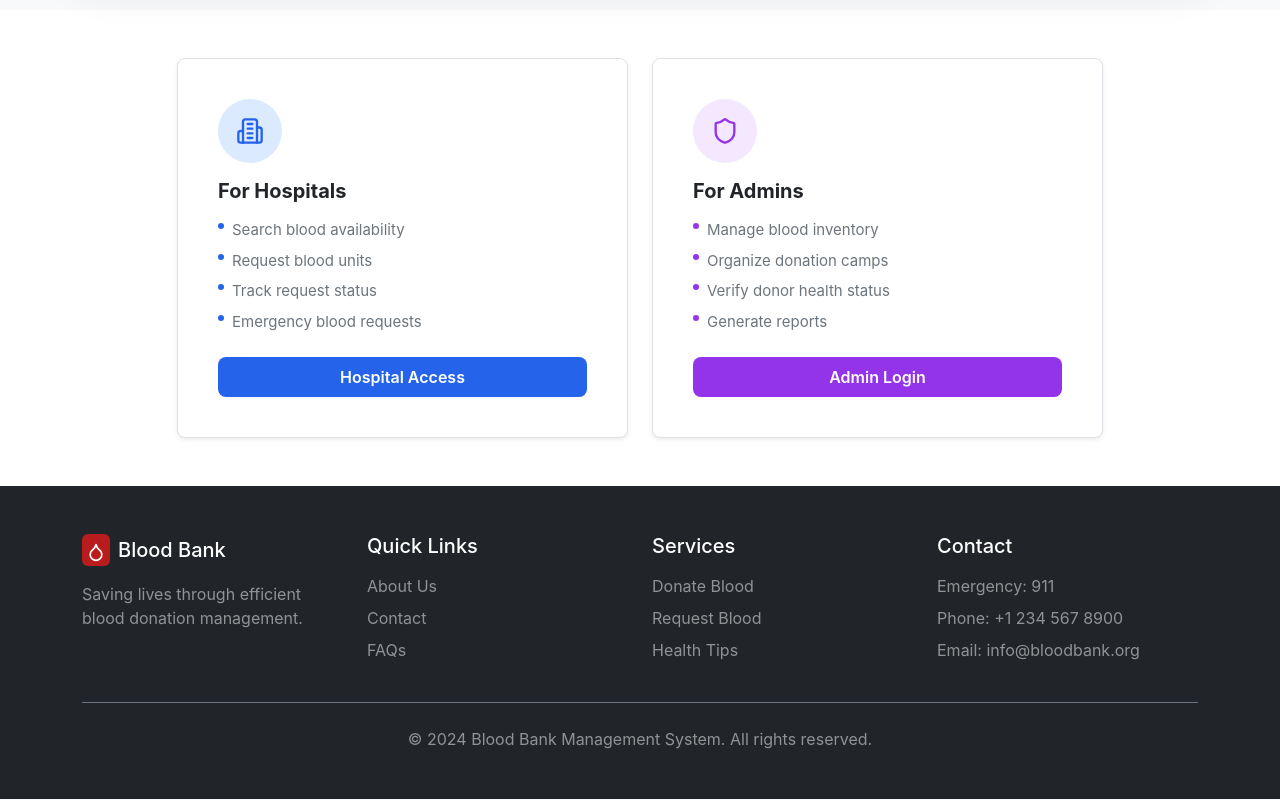
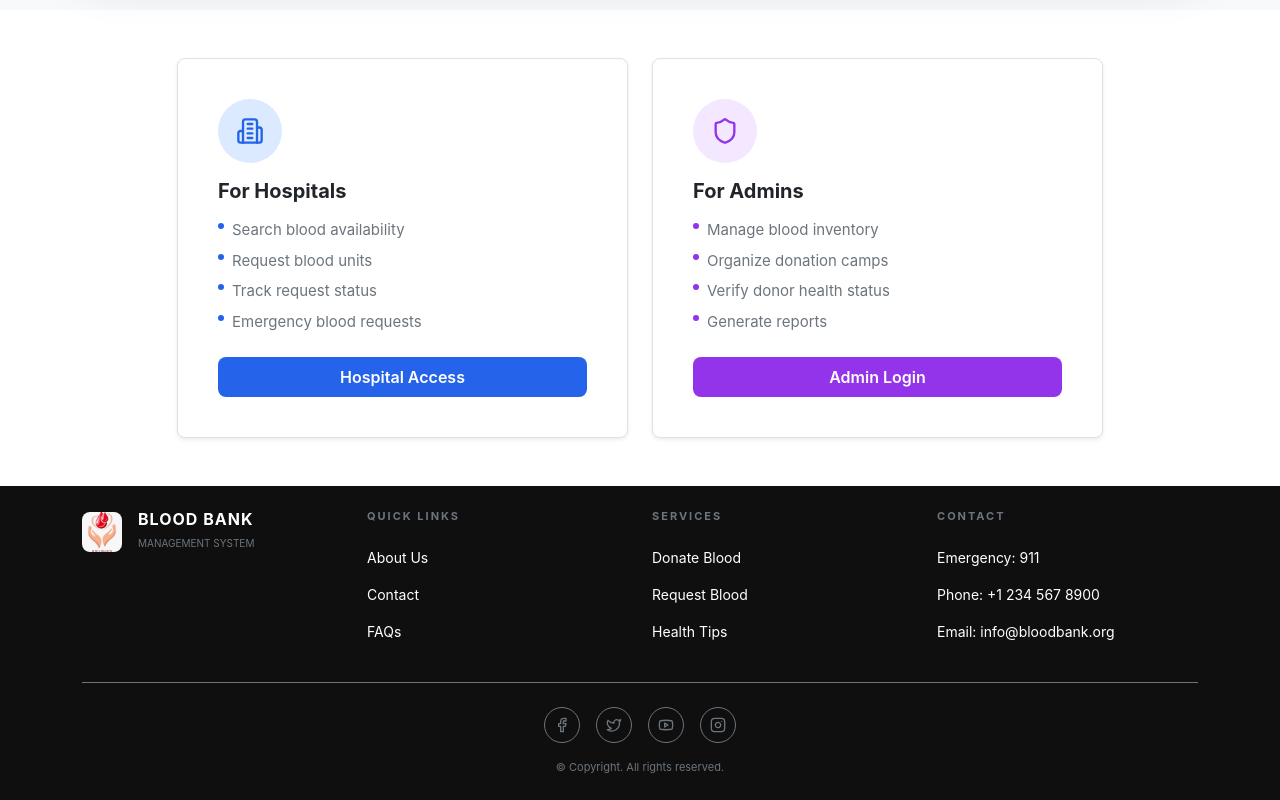
Before and after one commit to Meens-10/Bloodbankmanagement, a React (Vite) app: page / in a window 1280 px wide. Shown: the part 1482-2282 px from the top of the page. Built offline with nearby package versions, Linux system fonts and the light colour scheme.

Commit message:
finallllll

```diff
--- a/src/app/App.jsx
+++ b/src/app/App.jsx
@@ -5,6 +5,7 @@ import { DonorLogin } from './components/auth/DonorLogin';
 import { HospitalLogin } from './components/auth/HospitalLogin';
 import { AdminLogin } from './components/auth/AdminLogin';
 import { Header } from './components/Header';
+import { MainLayout } from './components/MainLayout';
 import { DonorPortal } from './components/DonorPortal';
 import { HospitalPortal } from './components/HospitalPortal';
 import { AdminPortal } from './components/AdminPortal';
@@ -37,7 +38,7 @@ export const router = createBrowserRouter([
         path: '/',
         element: (
             <AuthProvider>
-                <Outlet />
+                <MainLayout />
             </AuthProvider>
         ),
         children: [
--- a/src/app/components/DonorRegistration.jsx
+++ b/src/app/components/DonorRegistration.jsx
@@ -88,7 +88,7 @@ export function DonorRegistration() {
                                             <Form.Control
                                                 size="lg"
                                                 type="tel"
-                                                placeholder="+1 234-567-8900"
+                                                placeholder="+91 234-567-8900"
                                                 value={formData.phone}
                                                 onChange={e => setFormData({ ...formData, phone: e.target.value })}
                                                 required
--- /dev/null
+++ b/src/app/components/Footer.jsx
@@ -0,0 +1,69 @@
+import { Container, Row, Col } from 'react-bootstrap';
+import { Droplet, Facebook, Twitter, Youtube, Instagram } from 'lucide-react';
+import logo from '../../assets/logo.jpg';
+
+export function Footer() {
+    return (
+        <footer className="text-white py-4" style={{ backgroundColor: '#0f0f0f' }}>
+            <Container>
+                <Row className="gy-4 mb-4">
+                    <Col lg={3} md={6}>
+                        <div className="d-flex align-items-center gap-3 mb-3">
+                            <img
+                                src={logo}
+                                alt="Blood Bank Logo"
+                                className="rounded-3"
+                                style={{ width: '40px', height: '40px', objectFit: 'cover' }}
+                            />
+                            <div>
+                                <h5 className="mb-0 fw-bold text-uppercase" style={{ letterSpacing: '1px', fontSize: '16px' }}>Blood Bank</h5>
+                                <small className="text-secondary" style={{ fontSize: '10px' }}>MANAGEMENT SYSTEM</small>
+                            </div>
+                        </div>
+                    </Col>
+                    <Col lg={3} md={6}>
+                        <h6 className="fw-bold mb-4 text-uppercase text-secondary" style={{ fontSize: '11px', letterSpacing: '2px' }}>Quick Links</h6>
+                        <ul className="list-unstyled text-secondary small">
+                            <li className="mb-3"><a href="#" className="text-white text-decoration-none hover-opacity-75">About Us</a></li>
+                            <li className="mb-3"><a href="#" className="text-white text-decoration-none hover-opacity-75">Contact</a></li>
+                            <li className="mb-3"><a href="#" className="text-white text-decoration-none hover-opacity-75">FAQs</a></li>
+                        </ul>
+                    </Col>
+                    <Col lg={3} md={6}>
+                        <h6 className="fw-bold mb-4 text-uppercase text-secondary" style={{ fontSize: '11px', letterSpacing: '2px' }}>Services</h6>
+                        <ul className="list-unstyled text-secondary small">
+                            <li className="mb-3"><a href="#" className="text-white text-decoration-none hover-opacity-75">Donate Blood</a></li>
+                            <li className="mb-3"><a href="#" className="text-white text-decoration-none hover-opacity-75">Request Blood</a></li>
+                            <li className="mb-3"><a href="#" className="text-white text-decoration-none hover-opacity-75">Health Tips</a></li>
+                        </ul>
+                    </Col>
+                    <Col lg={3} md={6}>
+                        <h6 className="fw-bold mb-4 text-uppercase text-secondary" style={{ fontSize: '11px', letterSpacing: '2px' }}>Contact</h6>
+                        <ul className="list-unstyled text-secondary small">
+                            <li className="mb-3 text-white">Emergency: 911</li>
+                            <li className="mb-3 text-white">Phone: +1 234 567 8900</li>
+                            <li className="mb-3 text-white">Email: info@bloodbank.org</li>
+                        </ul>
+                    </Col>
+                </Row>
+
+                <div className="border-top border-secondary opacity-10 mb-4"></div>
+
+                <div className="d-flex flex-column align-items-center gap-3">
+                    <div className="d-flex gap-3">
+                        {[Facebook, Twitter, Youtube, Instagram].map((Icon, i) => (
+                            <a key={i} href="#" className="text-white text-decoration-none" style={{ transition: 'opacity 0.2s' }}>
+                                <div className="rounded-circle border border-secondary d-flex align-items-center justify-content-center hover-border-white text-secondary hover-text-white" style={{ width: '36px', height: '36px' }}>
+                                    <Icon size={16} />
+                                </div>
+                            </a>
+                        ))}
+                    </div>
+                    <div className="text-center">
+                        <p className="mb-0 text-secondary" style={{ fontSize: '11px' }}>&copy; Copyright. All rights reserved.</p>
+                    </div>
+                </div>
+            </Container>
+        </footer>
+    );
+}
--- a/src/app/components/HomePage.jsx
+++ b/src/app/components/HomePage.jsx
@@ -1,5 +1,5 @@
 import { useState, useEffect } from 'react';
-import { Droplet, Heart, Users, Building2, Calendar, Shield, ArrowRight, ChevronLeft, ChevronRight } from 'lucide-react';
+import { Heart, Users, Building2, Calendar, Shield, ArrowRight, ChevronLeft, ChevronRight } from 'lucide-react';
 import { useNavigate } from 'react-router';
 import { Container, Row, Col, Button, Carousel, Card, Navbar, Nav } from 'react-bootstrap';
 
@@ -271,48 +271,7 @@ export function HomePage() {
             </section>
 
 
-            <footer className="bg-dark text-white py-5">
-                <Container>
-                    <Row>
-                        <Col md={3} className="mb-4">
-                            <div className="d-flex align-items-center gap-2 mb-3">
-                                <div className="bg-primary-red p-1 rounded">
-                                    <Droplet size={20} />
-                                </div>
-                                <span className="h5 mb-0">Blood Bank</span>
-                            </div>
-                            <p className="text-white-50">Saving lives through efficient blood donation management.</p>
-                        </Col>
-                        <Col md={3} className="mb-4">
-                            <h5 className="mb-3">Quick Links</h5>
-                            <ul className="list-unstyled text-white-50">
-                                <li><a href="#" className="text-reset text-decoration-none mb-2 d-block">About Us</a></li>
-                                <li><a href="#" className="text-reset text-decoration-none mb-2 d-block">Contact</a></li>
-                                <li><a href="#" className="text-reset text-decoration-none mb-2 d-block">FAQs</a></li>
-                            </ul>
-                        </Col>
-                        <Col md={3} className="mb-4">
-                            <h5 className="mb-3">Services</h5>
-                            <ul className="list-unstyled text-white-50">
-                                <li><a href="#" className="text-reset text-decoration-none mb-2 d-block">Donate Blood</a></li>
-                                <li><a href="#" className="text-reset text-decoration-none mb-2 d-block">Request Blood</a></li>
-                                <li><a href="#" className="text-reset text-decoration-none mb-2 d-block">Health Tips</a></li>
-                            </ul>
-                        </Col>
-                        <Col md={3} className="mb-4">
-                            <h5 className="mb-3">Contact</h5>
-                            <ul className="list-unstyled text-white-50">
-                                <li className="mb-2">Emergency: 911</li>
-                                <li className="mb-2">Phone: +1 234 567 8900</li>
-                                <li className="mb-2">Email: info@bloodbank.org</li>
-                            </ul>
-                        </Col>
-                    </Row>
-                    <div className="border-top border-secondary pt-4 text-center text-white-50">
-                        <p className="mb-0">&copy; 2024 Blood Bank Management System. All rights reserved.</p>
-                    </div>
-                </Container>
-            </footer>
+
         </div>
     );
 }
--- /dev/null
+++ b/src/app/components/MainLayout.jsx
@@ -0,0 +1,23 @@
+import { Outlet, useLocation } from 'react-router';
+import { useAuth } from '../contexts/AuthContext';
+import { Footer } from './Footer';
+
+export function MainLayout() {
+    const { user } = useAuth();
+    const location = useLocation();
+    const noFooterRoutes = ['/login/donor', '/login/hospital', '/login/admin'];
+    const showFooter = !noFooterRoutes.includes(location.pathname);
+
+    const isClientAdminDashboard = location.pathname === '/dashboard' && user?.role === 'admin';
+
+    return (
+        <>
+            <Outlet />
+            {showFooter && (
+                <div style={isClientAdminDashboard ? { marginLeft: '260px' } : {}}>
+                    <Footer />
+                </div>
+            )}
+        </>
+    );
+}
--- a/src/app/components/auth/AdminLogin.jsx
+++ b/src/app/components/auth/AdminLogin.jsx
@@ -19,7 +19,6 @@ export function AdminLogin() {
         setError('');
         setLoading(true);
 
-        // Use default credentials if fields are empty, or just login directly
         const email = formData.email || 'admin@bloodbank.org';
         const password = formData.password || 'admin@123';
 
```
